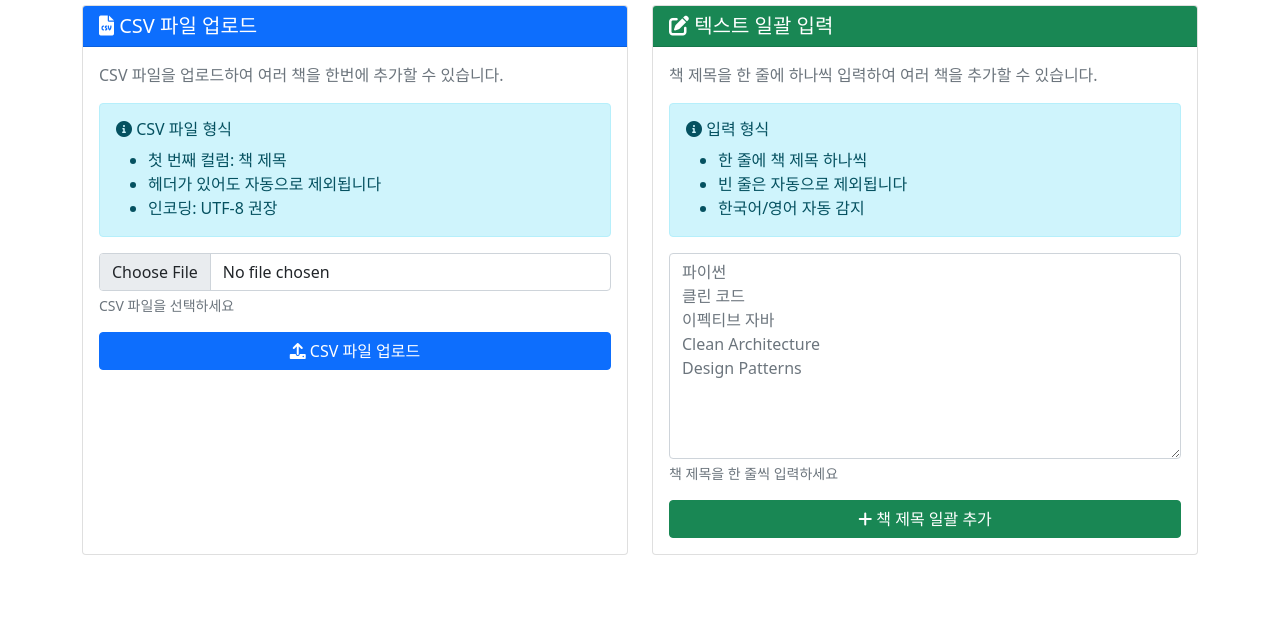
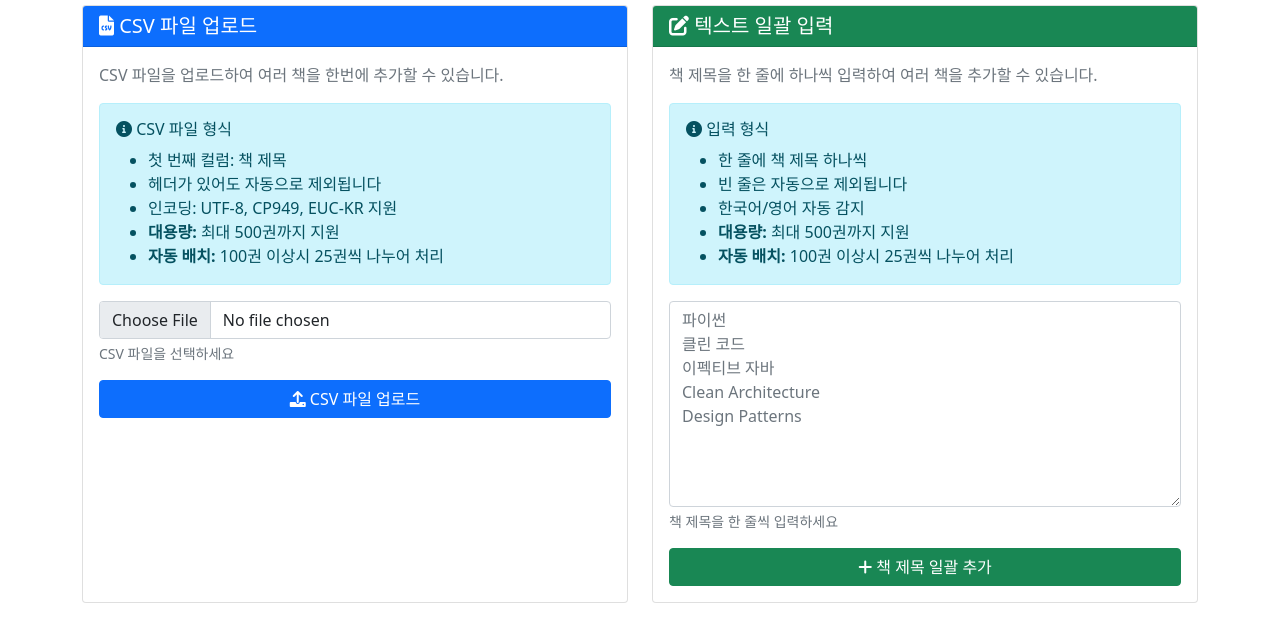
Before and after one commit to dataofmen/book-tracker, a Flask app: page /bulk_add in a window 1280 px wide. Shown: the part 145-787 px from the top of the page. Run offline with Flask 3, Linux system fonts and the light colour scheme.

Commit message:
Add large-scale batch processing system for 435+ books
🚀 Major improvements for handling large book collections:

✨ New Features:
- Batch processing system: 100+ books automatically split into 25-book batches
- Support for up to 500 books per upload
- Real-time batch progress tracking with detailed reports
- Automatic retry logic with 2-second delays between batches
- Enhanced encoding support (UTF-8, CP949, EUC-KR)

💡 User Experience:
- Clear batch processing information in results
- Progress visualization for large uploads
- Detailed statistics per batch
- Better error handling and reporting

🔧 Technical Improvements:
- Memory-efficient processing
- Server load balancing between batches
- Comprehensive error logging
- Robust timeout handling

Perfect for users with large book collections like 435+ books!

```diff
--- a/app.py
+++ b/app.py
@@ -396,6 +396,53 @@ class BookTracker:
 
         return results
 
+    def bulk_add_books_batch(self, book_titles, batch_size=50):
+        """배치 단위로 대량 책 추가 - 435권 같은 대용량 처리용"""
+        results = {
+            'success': [],
+            'duplicates': [],
+            'errors': [],
+            'total': len(book_titles),
+            'processed': 0,
+            'batches': []
+        }
+
+        # 배치로 나누기
+        total_books = len(book_titles)
+
+        for batch_start in range(0, total_books, batch_size):
+            batch_end = min(batch_start + batch_size, total_books)
+            batch_titles = book_titles[batch_start:batch_end]
+            batch_num = (batch_start // batch_size) + 1
+            total_batches = (total_books + batch_size - 1) // batch_size
+
+            print(f"배치 {batch_num}/{total_batches} 처리 중... ({len(batch_titles)}권)")
+
+            # 각 배치 처리
+            batch_results = self.bulk_add_books(batch_titles)
+
+            # 결과 합치기
+            results['success'].extend(batch_results['success'])
+            results['duplicates'].extend(batch_results['duplicates'])
+            results['errors'].extend(batch_results['errors'])
+            results['processed'] += len(batch_titles)
+
+            # 배치별 결과 기록
+            results['batches'].append({
+                'batch_num': batch_num,
+                'total_batches': total_batches,
+                'success_count': len(batch_results['success']),
+                'duplicate_count': len(batch_results['duplicates']),
+                'error_count': len(batch_results['errors'])
+            })
+
+            # 배치 간 잠시 대기 (서버 부하 방지)
+            if batch_end < total_books:
+                import time
+                time.sleep(2)
+
+        return results
+
     def parse_csv_content(self, csv_content):
         """CSV 내용 파싱"""
         titles = []
@@ -565,12 +612,15 @@ def bulk_add_csv():
         if not titles:
             return jsonify({'error': 'CSV 파일에서 책 제목을 찾을 수 없습니다'}), 400
 
-        # 제목 개수 제한 (한 번에 너무 많이 처리하지 않도록)
+        # 대용량 처리를 위한 배치 시스템
+        if len(titles) > 500:
+            return jsonify({'error': '한 번에 최대 500권까지 처리할 수 있습니다. 500권씩 나누어서 처리해주세요'}), 400
+
+        # 대용량 처리 (100권 이상이면 배치 처리)
         if len(titles) > 100:
-            return jsonify({'error': '한 번에 최대 100권까지만 처리할 수 있습니다'}), 400
-
-        # 대량 추가 실행
-        results = book_tracker.bulk_add_books(titles)
+            results = book_tracker.bulk_add_books_batch(titles, batch_size=25)
+        else:
+            results = book_tracker.bulk_add_books(titles)
 
         return jsonify({
             'success': True,
@@ -612,12 +662,15 @@ def bulk_add_text():
         if not titles:
             return jsonify({'error': '유효한 책 제목을 찾을 수 없습니다'}), 400
 
-        # 제목 개수 제한
+        # 대용량 처리를 위한 배치 시스템
+        if len(titles) > 500:
+            return jsonify({'error': '한 번에 최대 500권까지 처리할 수 있습니다. 500권씩 나누어서 처리해주세요'}), 400
+
+        # 대용량 처리 (100권 이상이면 배치 처리)
         if len(titles) > 100:
-            return jsonify({'error': '한 번에 최대 100권까지만 처리할 수 있습니다'}), 400
-
-        # 대량 추가 실행
-        results = book_tracker.bulk_add_books(titles)
+            results = book_tracker.bulk_add_books_batch(titles, batch_size=25)
+        else:
+            results = book_tracker.bulk_add_books(titles)
 
         return jsonify({
             'success': True,
--- a/templates/bulk_add.html
+++ b/templates/bulk_add.html
@@ -29,7 +29,9 @@
                     <ul class="mb-0">
                         <li>첫 번째 컬럼: 책 제목</li>
                         <li>헤더가 있어도 자동으로 제외됩니다</li>
-                        <li>인코딩: UTF-8 권장</li>
+                        <li>인코딩: UTF-8, CP949, EUC-KR 지원</li>
+                        <li><strong>대용량:</strong> 최대 500권까지 지원</li>
+                        <li><strong>자동 배치:</strong> 100권 이상시 25권씩 나누어 처리</li>
                     </ul>
                 </div>
 
@@ -65,6 +67,8 @@
                         <li>한 줄에 책 제목 하나씩</li>
                         <li>빈 줄은 자동으로 제외됩니다</li>
                         <li>한국어/영어 자동 감지</li>
+                        <li><strong>대용량:</strong> 최대 500권까지 지원</li>
+                        <li><strong>자동 배치:</strong> 100권 이상시 25권씩 나누어 처리</li>
                     </ul>
                 </div>
 
@@ -249,7 +253,7 @@ function hideProgressModal() {
 }
 
 function showResults(results) {
-    const { success, duplicates, errors, total } = results;
+    const { success, duplicates, errors, total, processed, batches } = results;
 
     let resultHtml = `
         <div class="row mb-4">
@@ -291,6 +295,43 @@ function showResults(results) {
             </div>
         </div>
     `;
+
+    // 배치 처리 정보 표시 (100권 이상일 때)
+    if (batches && batches.length > 1) {
+        resultHtml += `
+            <div class="mb-4">
+                <h5 class="text-info">
+                    <i class="fas fa-layer-group"></i> 배치 처리 정보
+                </h5>
+                <div class="alert alert-info">
+                    <strong>대용량 처리:</strong> ${total}권을 ${batches.length}개 배치로 나누어 처리했습니다.
+                    ${processed ? `(총 ${processed}권 처리 완료)` : ''}
+                </div>
+                <div class="table-responsive">
+                    <table class="table table-sm">
+                        <thead>
+                            <tr>
+                                <th>배치</th>
+                                <th>성공</th>
+                                <th>중복</th>
+                                <th>실패</th>
+                            </tr>
+                        </thead>
+                        <tbody>
+                            ${batches.map(batch => `
+                                <tr>
+                                    <td>배치 ${batch.batch_num}/${batch.total_batches}</td>
+                                    <td><span class="badge bg-success">${batch.success_count}</span></td>
+                                    <td><span class="badge bg-warning">${batch.duplicate_count}</span></td>
+                                    <td><span class="badge bg-danger">${batch.error_count}</span></td>
+                                </tr>
+                            `).join('')}
+                        </tbody>
+                    </table>
+                </div>
+            </div>
+        `;
+    }
 
     // 성공한 책들
     if (success.length > 0) {
```
